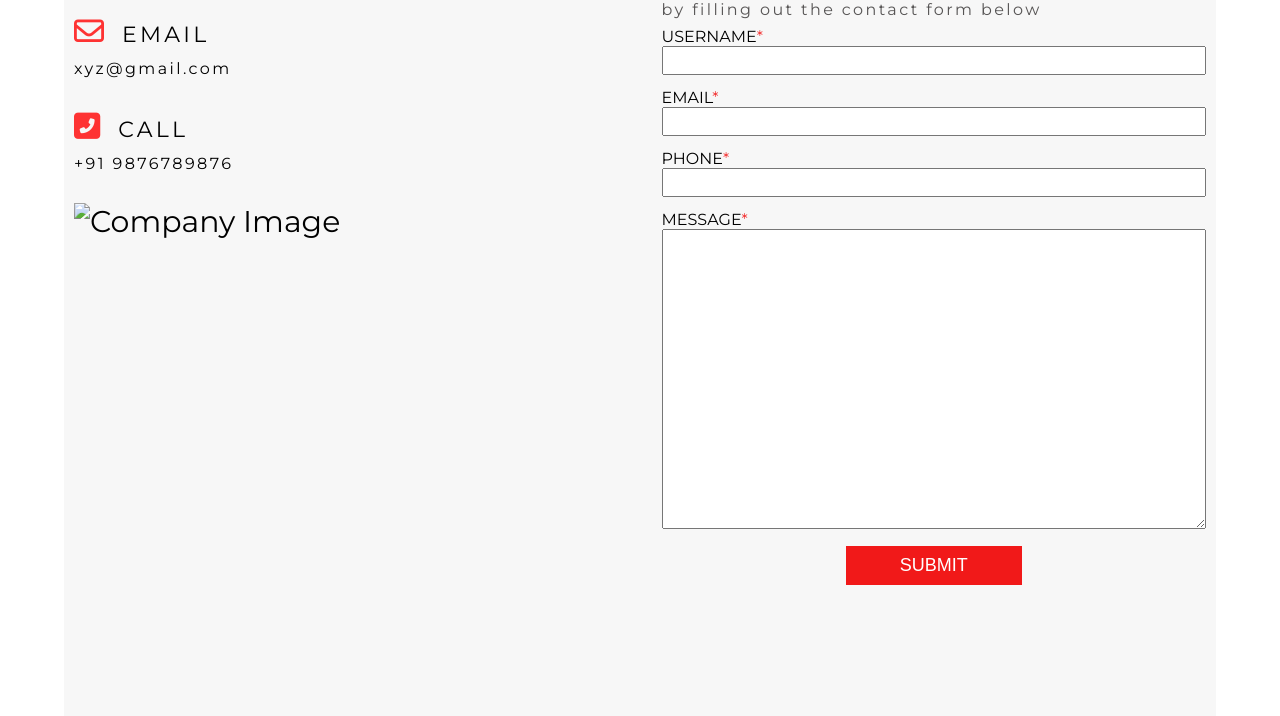
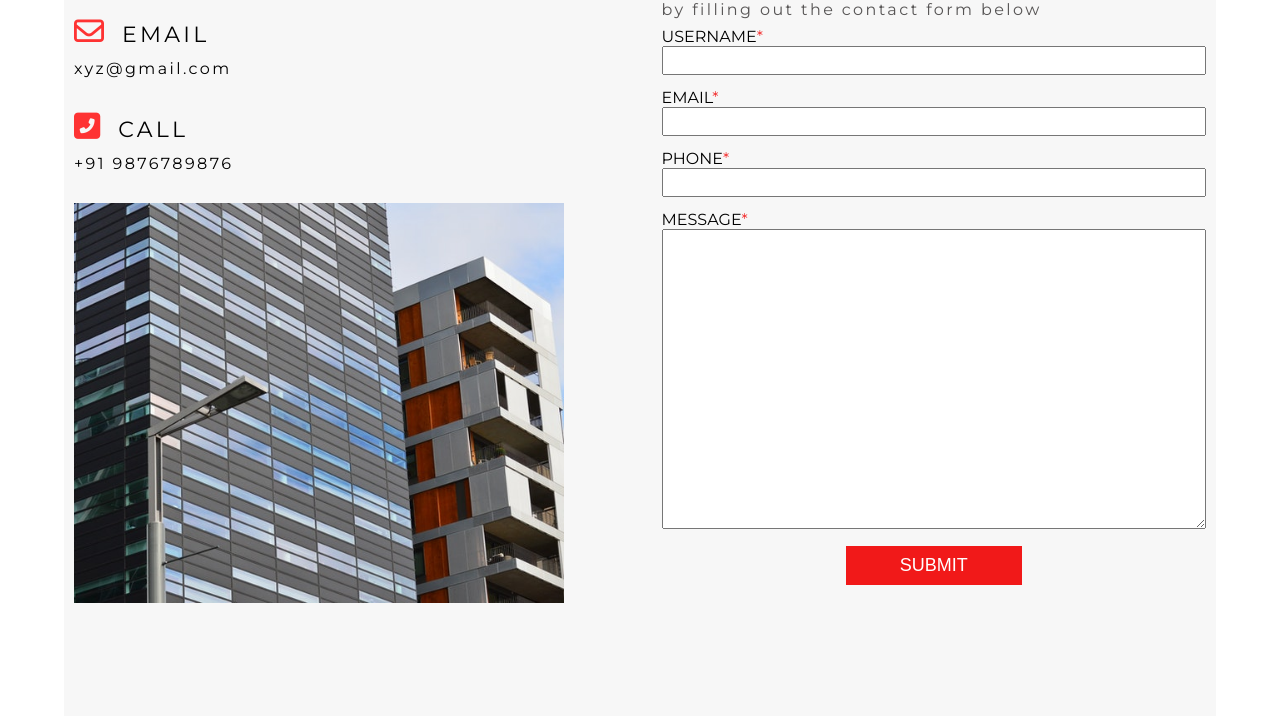
Before and after one commit to aniketrana007/Travel-test, a plain HTML site: page contact.html in a window 1280 px wide. Shown: the part 223-939 px from the top of the page. Drawn offline with Linux system fonts and the light colour scheme.

Commit message:
Update contact.html

```diff
--- a/contact.html
+++ b/contact.html
@@ -36,7 +36,7 @@
                         <h2 class="md-heading">Call</h2>
                         <p>+91 9876789876</p>
                     </div>
-                    <img src="./iimg/company-img.jpg" alt="Company Image">
+                    <img src="company-img.jpg" alt="Company Image">
                 </div>
                 <form action="" class="form">
                     <h1 class="form-head ut-class text-black">CONTACT US</h1>
```
